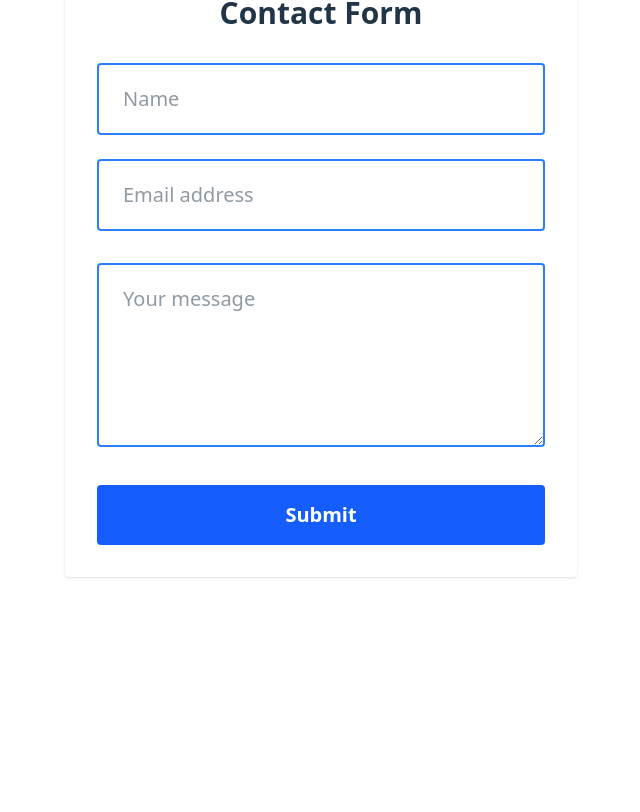
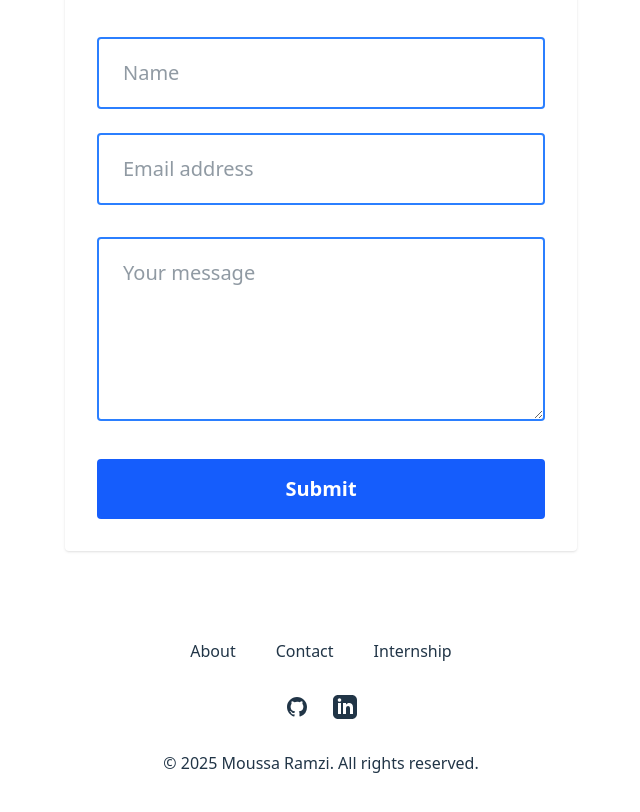
Before and after one commit to moussaramzi/portfolio, a React (Vite) app: page / in a window 1280 px wide. Shown: the part 2321-3133 px from the top of the page, without its empty margins (319-959 px from the left). Before the commit the page ends 3042 px from the top, so only its background shows below. Built offline with nearby package versions, Linux system fonts and the light colour scheme.

Commit message:
feat(footer): added a footer

```diff
--- /dev/null
+++ b/src/components/footer.tsx
@@ -0,0 +1,66 @@
+import { useTranslation } from "react-i18next";
+
+export default function Footer() {
+      const { t } = useTranslation("navbar");
+
+  return (
+    <section>
+      <div className="max-w-screen-xl px-4 py-2 mx-auto space-y-8 overflow-hidden sm:px-8 lg:px-8">
+        <nav className="flex flex-wrap justify-center -mx-5 -my-2">
+          <div className="px-5 py-2">
+            <a href="#about" className="text-base leading-6  hover:text-blue-600">
+              {t("navbar.about")}
+            </a>
+          </div>
+          <div className="px-5 py-2">
+            <a href="#contact" className="text-base leading-6 hover:text-blue-600 ">
+              {t("navbar.contact")}
+            </a>
+          </div>
+              <div className="px-5 py-2">
+            <a href="#" className="text-base leading-6 hover:text-blue-600 ">
+              {t("navbar.internship")}
+            </a>
+          </div>
+
+        </nav>
+        <div className="flex justify-center mt-8 space-x-6">
+          <a href="https://github.com/moussaramzi" target="_blank" className=" hover:text-blue-600">
+            <span className="sr-only">GitHub</span>
+            <svg
+              className="w-6 h-6"
+              aria-hidden="true"
+              fill="currentColor"
+              viewBox="0 0 24 24"
+            >
+              <path
+                fill-rule="evenodd"
+                d="M12 2C6.477 2 2 6.484 2 12.017c0 4.425 2.865 8.18 6.839 9.504.5.092.682-.217.682-.483 0-.237-.008-.868-.013-1.703-2.782.605-3.369-1.343-3.369-1.343-.454-1.158-1.11-1.466-1.11-1.466-.908-.62.069-.608.069-.608 1.003.07 1.531 1.032 1.531 1.032.892 1.53 2.341 1.088 2.91.832.092-.647.35-1.088.636-1.338-2.22-.253-4.555-1.113-4.555-4.951 0-1.093.39-1.988 1.029-2.688-.103-.253-.446-1.272.098-2.65 0 0 .84-.27 2.75 1.026A9.564 9.564 0 0112 6.844c.85.004 1.705.115 2.504.337 1.909-1.296 2.747-1.027 2.747-1.027.546 1.379.202 2.398.1 2.651.64.7 1.028 1.595 1.028 2.688 0 3.848-2.339 4.695-4.566 4.943.359.309.678.92.678 1.855 0 1.338-.012 2.419-.012 2.747 0 .268.18.58.688.482A10.019 10.019 0 0022 12.017C22 6.484 17.522 2 12 2z"
+                clip-rule="evenodd"
+              ></path>
+            </svg>
+          </a>
+
+            <a href="https://www.linkedin.com/in/moussa-ramzi-503424256/" target="_blank" className=" hover:text-blue-600">
+            <span className="sr-only">LinkedIn</span>
+            <svg
+              className="w-6 h-6"
+              fill="currentColor"
+              viewBox="0 0 24 24"
+              aria-hidden="true"
+            >
+              <path
+                fill-rule="evenodd"
+                d="M19 0h-14c-2.761 0-5 2.239-5 5v14c0 2.761 2.239 5 5 5h14c2.762 0 5-2.239 5-5v-14c0-2.761-2.238-5-5-5zm-11 19h-3v-11h3v11zm-1.5-12.268c-.966 0-1.75-.79-1.75-1.764s.784-1.764 1.75-1.764 1.75.79 1.75 1.764-.783 1.764-1.75 1.764zm13.5 12.268h-3v-5.604c0-3.368-4-3.113-4 0v5.604h-3v-11h3v1.765c1.396-2.586 7-2.777 7 2.476v6.759z"
+                clip-rule="evenodd"
+              />
+            </svg>
+          </a>
+        </div>
+        <p className="mt-8 text-base leading-6 text-center ">
+          © {new Date().getFullYear()} Moussa Ramzi. All rights reserved.
+        </p>
+      </div>
+    </section>
+  );
+}
--- a/src/index.css
+++ b/src/index.css
@@ -30,7 +30,7 @@
 
 @media (min-width: 1024px) {
   :root {
-    margin: 5% 20%;
+    margin: 3% 20%;
   }
 }
 
--- a/src/main.tsx
+++ b/src/main.tsx
@@ -8,6 +8,7 @@
 import SettingsPopup from './components/settingPopup.tsx';
 import ContactForm from './components/contactForm.tsx';
 import { Projects } from './components/projects.tsx';
+import Footer from './components/footer.tsx';
 
 createRoot(document.getElementById('root')!).render(
 
@@ -18,5 +19,6 @@
     <Tools />
     <Projects />
     <ContactForm />
+    <Footer />
   </StrictMode>,
 )
--- a/src/translation files/navbar/navbarEN.json
+++ b/src/translation files/navbar/navbarEN.json
@@ -2,6 +2,7 @@
     "navbar": {
       "about": "About",
       "projects": "Projects",
-      "contact": "Contact"
+      "contact": "Contact",
+      "internship": "Internship"
     }
   }
--- a/src/translation files/navbar/navbarNL.json
+++ b/src/translation files/navbar/navbarNL.json
@@ -2,6 +2,7 @@
     "navbar": {
       "about": "Over Mij",
       "projects": "Projecten",
-      "contact": "Contact"
+      "contact": "Contact",
+      "internship": "Stage"
     }
   }
```
